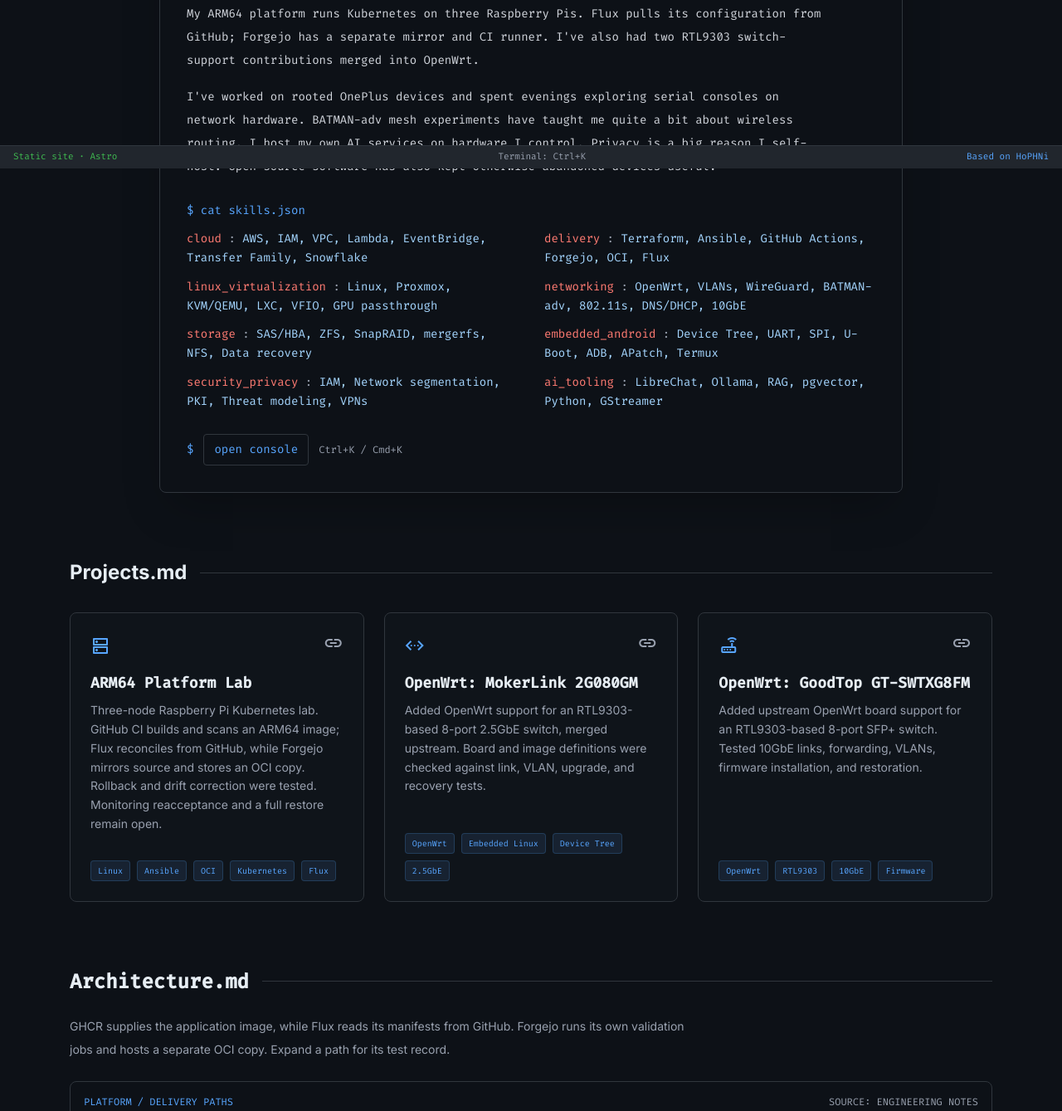
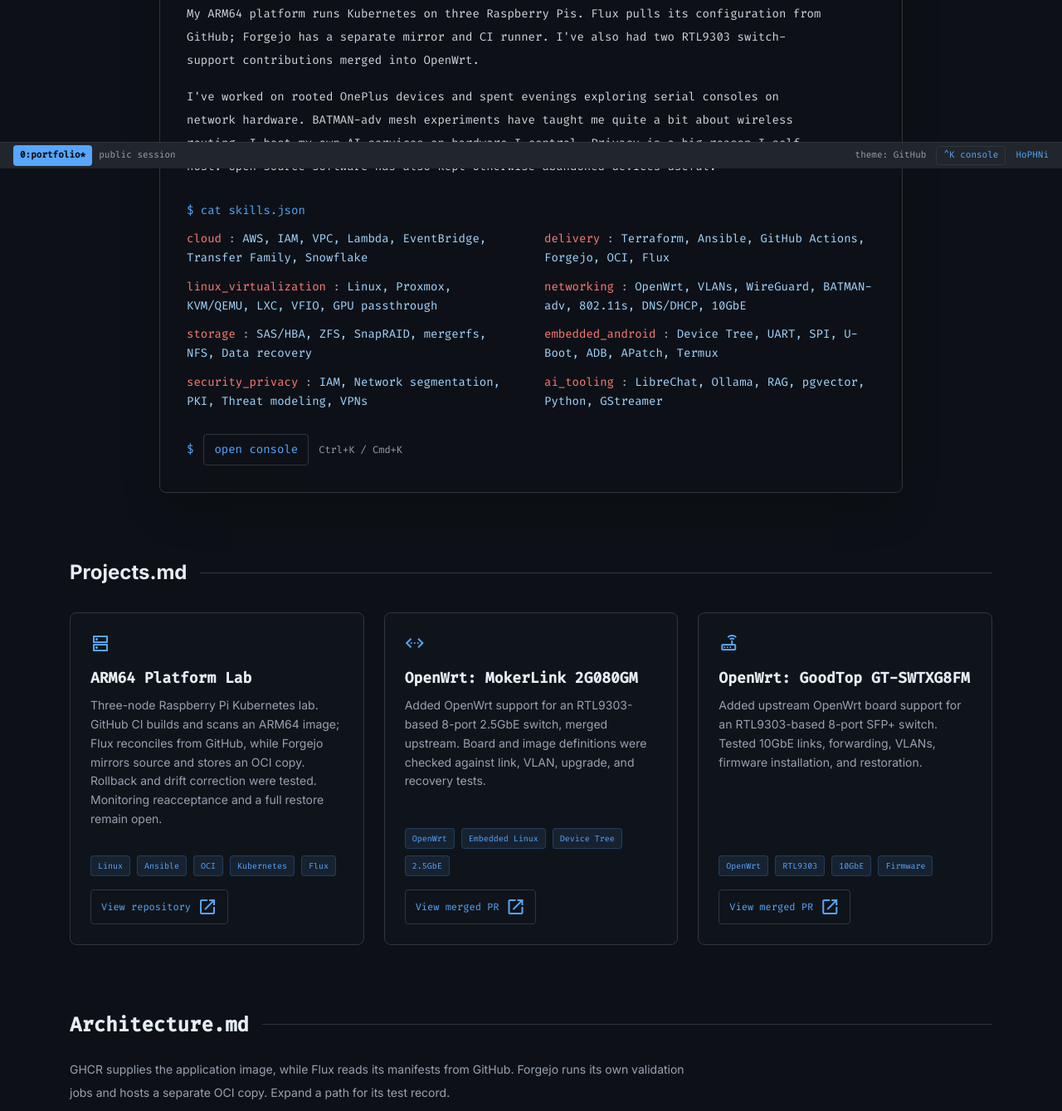
Before and after one commit to ctalaveraw/ctalaveraw.github.io, an Astro site: page / in a window 1280 px wide. Shown: the part 597-1936 px from the top of the page at 83% size. Built offline with nearby package versions, Linux system fonts and the light colour scheme; Astro itself is replaced by a stand-in of ours.

Commit message:
feat: add explicit project evidence actions and tmux status bar

```diff
--- a/docs/DEVELOPMENT.md
+++ b/docs/DEVELOPMENT.md
@@ -102,7 +102,8 @@ Automation and deployment:
 Markdown files in `src/content/` have YAML frontmatter validated by
 `src/content.config.ts`. Add or modify a file in the appropriate collection.
 Projects and experience entries use a numeric `order` field to control
-display order. Project links must be valid URLs.
+display order. Project links must be valid URLs. Project cards use `linkLabel`
+(`View repository` or `View merged PR`) to describe the linked evidence.
 
 The hero and project cards are loaded from these collections. Current AWS work and
 prior consulting appear as separately ordered experience entries. The hero
@@ -143,6 +144,11 @@ and the platform evidence ledger.
 `src/styles/themes.css` contains 13 named presets.
 `src/components/ThemePicker.astro` implements the picker and editor.
 `src/layouts/BaseLayout.astro` restores saved preferences on page load.
+
+The footer displays the active theme by observing `data-theme` on the root
+HTML element. The theme selector remains the owner of theme changes and
+persisted color settings; the footer only reads the selected name. The
+`^K console` footer button opens the same read-only console as the header.
 
 Preferences use browser `localStorage` keys `portfolio-theme` and
 `portfolio-custom-colors`. Custom values are limited to the defined CSS
@@ -201,7 +207,8 @@ complete audit output actually shows zero.
 ### Browser review before a release
 
 Check the built or public site on desktop and a narrow viewport. Exercise
-the IDE navigation, close/restore tabs, all public links, color presets,
+the IDE navigation, close/restore tabs, project evidence buttons, the
+footer console button, all public links, color presets,
 custom colors across a refresh, and the console through its button and
 keyboard shortcuts (Ctrl/Cmd+K, backtick, Escape, history, completion).
 Also inspect keyboard focus, text contrast, and reduced-motion behavior.
--- a/scripts/check-build.mjs
+++ b/scripts/check-build.mjs
@@ -26,6 +26,11 @@ const required = {
   'Authority boundary shown': homepage.includes('Authority boundary'),
   'Flux source path documented': homepage.includes('Desired state'),
   'OpenWrt projects present': homepage.includes('OpenWrt'),
+  'Repository evidence action': homepage.includes('View repository'),
+  'Merged PR evidence action': homepage.includes('View merged PR'),
+  'Tmux session indicator': homepage.includes('0:portfolio*'),
+  'Theme status indicator': homepage.includes('id="status-theme"'),
+  'Footer console control': homepage.includes('id="open-portfolio-terminal-status"'),
   'MokerLink PR linked': homepage.includes('https://github.com/openwrt/openwrt/pull/25193'),
   'GoodTop PR linked': homepage.includes('https://github.com/openwrt/openwrt/pull/25391'),
   'Portfolio repository linked': homepage.includes(
--- a/src/components/Footer.astro
+++ b/src/components/Footer.astro
@@ -26,17 +26,58 @@ const contact = entries[0]?.data;
   </div>
 </section>
 
-<footer class="fixed bottom-0 inset-x-0 z-50 bg-ide-status border-t border-ide-border h-7 px-4 flex items-center justify-between gap-3 text-[11px] font-mono">
-  <span class="text-accent-green">Static site · Astro</span>
+<footer
+  id="portfolio-status"
+  class="fixed bottom-0 inset-x-0 z-50 bg-ide-status border-t border-ide-border h-8 px-2 sm:px-4 flex items-center gap-3 text-[11px] font-mono"
+>
+  <div class="flex min-w-0 shrink-0 items-center gap-2">
+    <span class="rounded-sm bg-primary px-2 py-1 font-semibold text-bg-dark">0:portfolio*</span>
+    <span class="hidden md:inline text-gray-400">public session</span>
+  </div>
 
-  <span class="hidden sm:inline text-gray-400">Terminal: Ctrl+K</span>
+  <div class="ml-auto flex min-w-0 items-center gap-3">
+    <span class="min-w-0 truncate text-gray-400">
+      theme: <span id="status-theme" class="text-foreground">GitHub</span>
+    </span>
+
+    <button
+      id="open-portfolio-terminal-status"
+      type="button"
+      title="Open portfolio console (Ctrl+K)"
+      aria-label="Open portfolio console"
+      class="shrink-0 rounded border border-ide-border px-2 py-0.5 text-primary hover:border-primary focus-visible:outline-offset-2"
+    >
+      ^K <span class="hidden sm:inline">console</span>
+    </button>
 
     <a
       href="https://github.com/HoPHNiDev/hophni.dev"
       target="_blank"
       rel="noopener noreferrer"
-    class="text-primary hover:underline"
+      class="hidden lg:inline shrink-0 text-primary hover:underline"
     >
-    Based on HoPHNi
+      HoPHNi
     </a>
+  </div>
 </footer>
+
+<script>
+  const themeLabel = document.getElementById('status-theme');
+
+  if (themeLabel) {
+    const root = document.documentElement;
+    const presets = Array.from(document.querySelectorAll<HTMLElement>('[data-theme-preset]'));
+
+    function updateThemeLabel() {
+      const current = root.dataset.theme ?? 'github';
+      const preset = presets.find((choice) => choice.dataset.themePreset === current);
+      themeLabel!.textContent = preset?.textContent?.trim() ?? (current === 'custom' ? 'Custom' : current);
+    }
+
+    updateThemeLabel();
+    new MutationObserver(updateThemeLabel).observe(root, {
+      attributes: true,
+      attributeFilter: ['data-theme'],
+    });
+  }
+</script>
--- a/src/components/HiddenTerminal.astro
+++ b/src/components/HiddenTerminal.astro
@@ -437,7 +437,7 @@ const payload = JSON.stringify({
       });
     });
 
-    ['open-portfolio-terminal', 'open-portfolio-terminal-hero'].forEach((id) => {
+    ['open-portfolio-terminal', 'open-portfolio-terminal-hero', 'open-portfolio-terminal-status'].forEach((id) => {
       document.getElementById(id)?.addEventListener('click', open);
     });
 
--- a/src/components/ProjectCards.astro
+++ b/src/components/ProjectCards.astro
@@ -13,37 +13,37 @@ const projects = projectEntries.map((e) => e.data).sort((a, b) => a.order - b.or
 
   <div class="grid grid-cols-1 md:grid-cols-2 lg:grid-cols-3 gap-6">
     {projects.map((project, idx) => (
-      <div
+      <article
         class="bg-ide-gray/40 border border-ide-border rounded-lg p-6 flex flex-col gap-4 code-glow transition-all duration-300 group animate-reveal"
         style={`animation-delay: ${idx * 0.15}s`}
       >
-        <div class="flex items-center justify-between">
-          <span class="material-symbols-outlined text-primary text-3xl">{project.icon}</span>
-          <div class="flex gap-3 text-gray-400 group-hover:text-primary transition-colors">
-            {project.link && (
-              <a
-                href={project.link}
-                target="_blank"
-                rel="noopener noreferrer"
-                class="hover:scale-110 transition-transform"
-              >
-                <span class="material-symbols-outlined cursor-pointer">link</span>
-              </a>
-            )}
-          </div>
-        </div>
+        <span class="material-symbols-outlined text-primary text-3xl" aria-hidden="true">
+          {project.icon}
+        </span>
         <div>
           <h3 class="font-mono text-lg font-bold mb-2">{project.name}</h3>
           <p class="text-sm text-gray-400 leading-relaxed">{project.description}</p>
         </div>
         <div class="mt-auto flex flex-wrap gap-2 pt-4">
           {project.stack.map((tech) => (
-            <span class="tech-badge px-2 py-1 bg-primary/10 text-primary text-[10px] font-mono rounded border border-primary/20 hover:bg-primary/20 transition-colors">
+            <span class="tech-badge px-2 py-1 bg-primary/10 text-primary text-[10px] font-mono rounded border border-primary/20">
               {tech}
             </span>
           ))}
         </div>
-      </div>
+        <a
+          href={project.link}
+          target="_blank"
+          rel="noopener noreferrer"
+          aria-label={`${project.linkLabel}: ${project.name} (opens in a new tab)`}
+          class="inline-flex w-fit items-center gap-2 rounded border border-ide-border px-3 py-2 font-mono text-xs text-primary hover:border-primary hover:bg-primary/10 focus-visible:outline-offset-2"
+        >
+          {project.linkLabel}
+          <span class="material-symbols-outlined text-base" aria-hidden="true">
+            open_in_new
+          </span>
+        </a>
+      </article>
     ))}
   </div>
 </section>
--- a/src/content.config.ts
+++ b/src/content.config.ts
@@ -28,6 +28,7 @@ const projects = defineCollection({
     stack: z.array(z.string()),
     icon: z.string(),
     link: z.url(),
+    linkLabel: z.enum(['View repository', 'View merged PR']),
     order: z.number(),
   }),
 });
--- a/src/content/projects/1-arm-platform.md
+++ b/src/content/projects/1-arm-platform.md
@@ -4,5 +4,6 @@ description: 'Three-node Raspberry Pi Kubernetes lab. GitHub CI builds and scans
 stack: ['Linux', 'Ansible', 'OCI', 'Kubernetes', 'Flux']
 icon: 'dns'
 link: 'https://github.com/ctalaveraw/arm-homelab-platform'
+linkLabel: 'View repository'
 order: 1
 ---
--- a/src/content/projects/2-mokerlink.md
+++ b/src/content/projects/2-mokerlink.md
@@ -4,5 +4,6 @@ description: 'Added OpenWrt support for an RTL9303-based 8-port 2.5GbE switch, m
 stack: ['OpenWrt', 'Embedded Linux', 'Device Tree', '2.5GbE']
 icon: 'settings_ethernet'
 link: 'https://github.com/openwrt/openwrt/pull/25193'
+linkLabel: 'View merged PR'
 order: 2
 ---
--- a/src/content/projects/3-goodtop.md
+++ b/src/content/projects/3-goodtop.md
@@ -4,5 +4,6 @@ description: 'Added upstream OpenWrt board support for an RTL9303-based 8-port S
 stack: ['OpenWrt', 'RTL9303', '10GbE', 'Firmware']
 icon: 'router'
 link: 'https://github.com/openwrt/openwrt/pull/25391'
+linkLabel: 'View merged PR'
 order: 3
 ---
```
Lines whose indentation alone changed are shown as unchanged.
